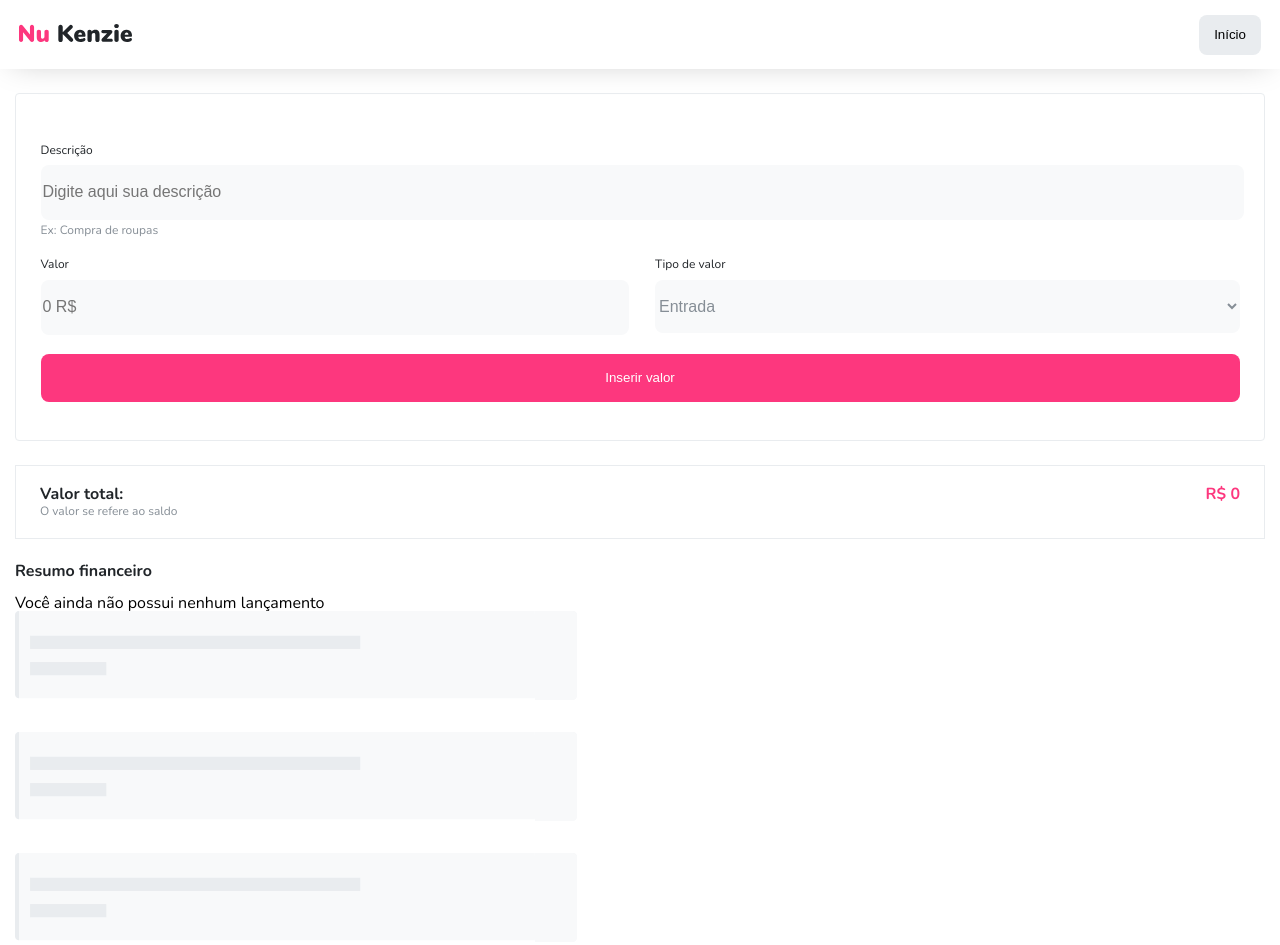
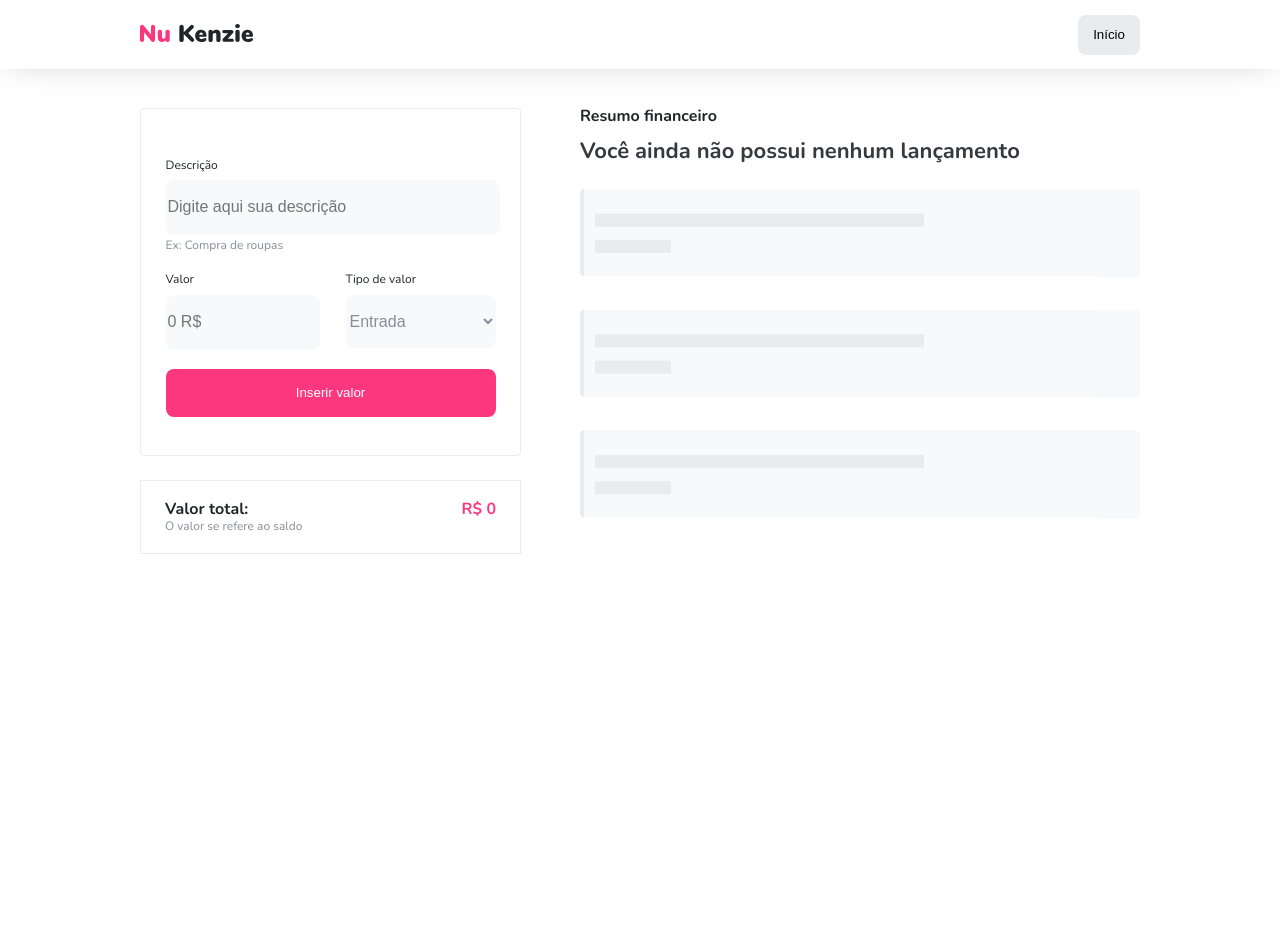
Before and after one commit to Kenzie-Academy-Brasil-Developers/react-entrega-s1-template-nu-kenzie-suenefuzzo, a React (Create React App) app: page / in a window 1280 px wide. Both pictures are taken after a click on the button "Iniciar". After the commit the page ends 908 px from the top, so only its background shows below. Built offline with nearby package versions, Linux system fonts and the light colour scheme.

Commit message:
fix: desktop version css list

```diff
--- a/src/components/Header/index.css
+++ b/src/components/Header/index.css
@@ -9,7 +9,6 @@
   padding: 16px 19px;
 
   box-shadow: 0px 4px 32px -12px rgba(0, 0, 0, 0.25);
-
 }
 
 .container__header {
@@ -20,7 +19,7 @@
   width: 100%;
 }
 
-.toHomeButton{
+.toHomeButton {
   height: 2.5rem;
 
   background-color: var(--color-grey-2);
@@ -32,7 +31,14 @@
   cursor: pointer;
 }
 
-.toHomeButton:hover{
+.toHomeButton:hover {
   background-color: var(--color-grey-3);
   color: var(--color-white);
 }
+
+@media (min-width: 1024px) {
+  .container__header {
+    max-width: 1000px;
+    margin: 0 auto;
+  }
+}
--- a/src/components/List/index.css
+++ b/src/components/List/index.css
@@ -1,4 +1,4 @@
-.container__financialSummary{
+.container__financialSummary {
   display: flex;
   flex-direction: column;
   gap: 1rem;
@@ -6,18 +6,30 @@
   margin-top: 24px;
 }
 
-.container__financialSummary > h2{
+.container__financialSummary > h2 {
   font-size: var(--font-size-3);
   font-weight: 700;
   color: var(--color-grey-4);
 }
 
-.container__financialSummary > p{
+.container__cards > p {
   font-size: var(--font-size-2);
   font-weight: 700;
   color: var(--color-grey-5);
 }
 
-.noCardImagem{
+.noCardImagem {
   max-width: 100%;
 }
+
+@media (min-width: 1024px) {
+  .container__financialSummary {
+    margin: 0;
+
+    min-width: 56%;
+  }
+
+  .noCardImagem {
+    margin-top: 27px;
+  }
+}
--- a/src/components/List/index.jsx
+++ b/src/components/List/index.jsx
@@ -1,4 +1,3 @@
-// import { useState } from "react"
 import React from "react"
 import "../List/index.css"
 import { Card } from "../Card/index"
--- a/src/components/TotalMoney/index.jsx
+++ b/src/components/TotalMoney/index.jsx
@@ -1,15 +1,11 @@
 import React from "react";
-// import { useState } from "react"
 import "../TotalMoney/index.css";
 
 export const TotalMoney = ({ list }) => {
   const transaction = list.reduce(
-    (totalMoney, card) =>
+    (total, card) =>
       card.type === "saida"
-        ? totalMoney - Number(card.value)
-        : totalMoney + Number(card.value),
-    0
-  );
+        ? total - Number(card.value) : total + Number(card.value), 0);
 
   return (
     <div className="container__totalValue">
--- a/src/pages/Dashboard/index.css
+++ b/src/pages/Dashboard/index.css
@@ -3,3 +3,16 @@
 
     margin: 1.5rem 0.938rem 0rem 0.938rem;
 }
+
+@media (min-width: 1024px){
+    .main{
+        max-width: 1000px;
+
+        margin: 39px auto;
+    }
+
+    .container__main{
+        display: flex;
+        gap: 59px;
+    }
+}
--- a/src/pages/Dashboard/index.jsx
+++ b/src/pages/Dashboard/index.jsx
@@ -2,22 +2,12 @@ import { useState } from "react";
 import React from "react";
 import { Header } from "../../components/Header";
 import { Form } from "../../components/Form";
-// import { TotalMoney } from "../../components/TotalMoney";
 import { List } from "../../components/List";
 import "../Dashboard/index.css";
 import { v4 as uuidv4 } from "uuid";
 
 export const Dashboard = ({ setLogin }) => {
   const [list, setList] = useState([]);
-
-  // const [listTransactions, setListTransactions] = useState(
-  //   {
-  //     description: "",
-  //     value: "",
-  //     type: "entrada",
-  //   },
-  // );
-
 
   const addCardToList = (card) => {
     const newCard = { ...card, id: uuidv4() };
@@ -33,21 +23,11 @@ export const Dashboard = ({ setLogin }) => {
     <div>
       <Header setLogin={setLogin} />
       <main className="main">
-        <div>
+        <div className="container__main">
           <section>
-            <Form
-              addCardToList={addCardToList}
-              list={list}
-              // listTransactions={listTransactions}
-              // setListTransactions={setListTransactions}
-            />
-            {/* <TotalMoney listTransactions={listTransactions} /> */}
+            <Form addCardToList={addCardToList} list={list} />
           </section>
-          <List
-            list={list}
-            removeFromList={removeFromList}
-
-          />
+          <List list={list} removeFromList={removeFromList} />
         </div>
       </main>
     </div>
```
Lines whose indentation alone changed are shown as unchanged.
